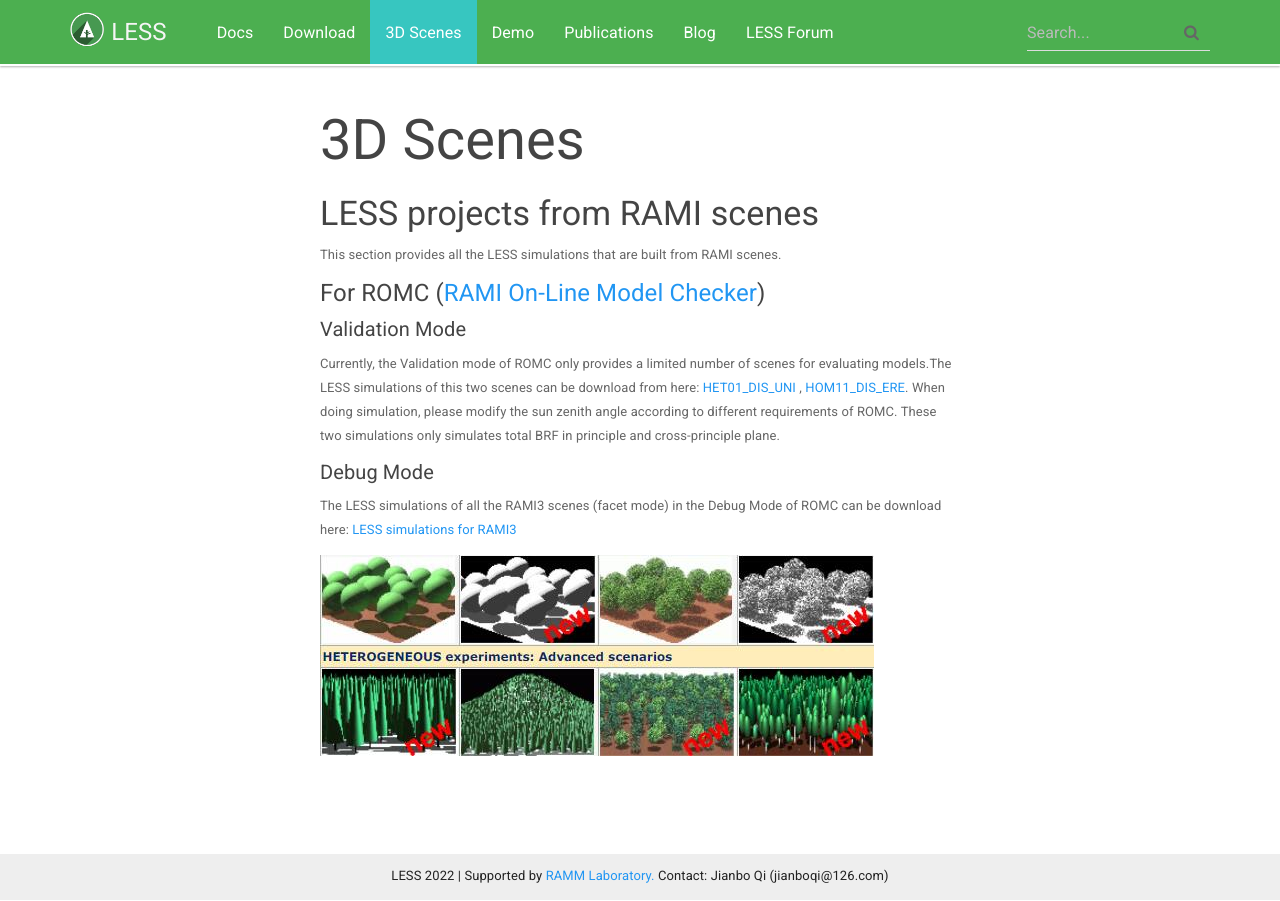
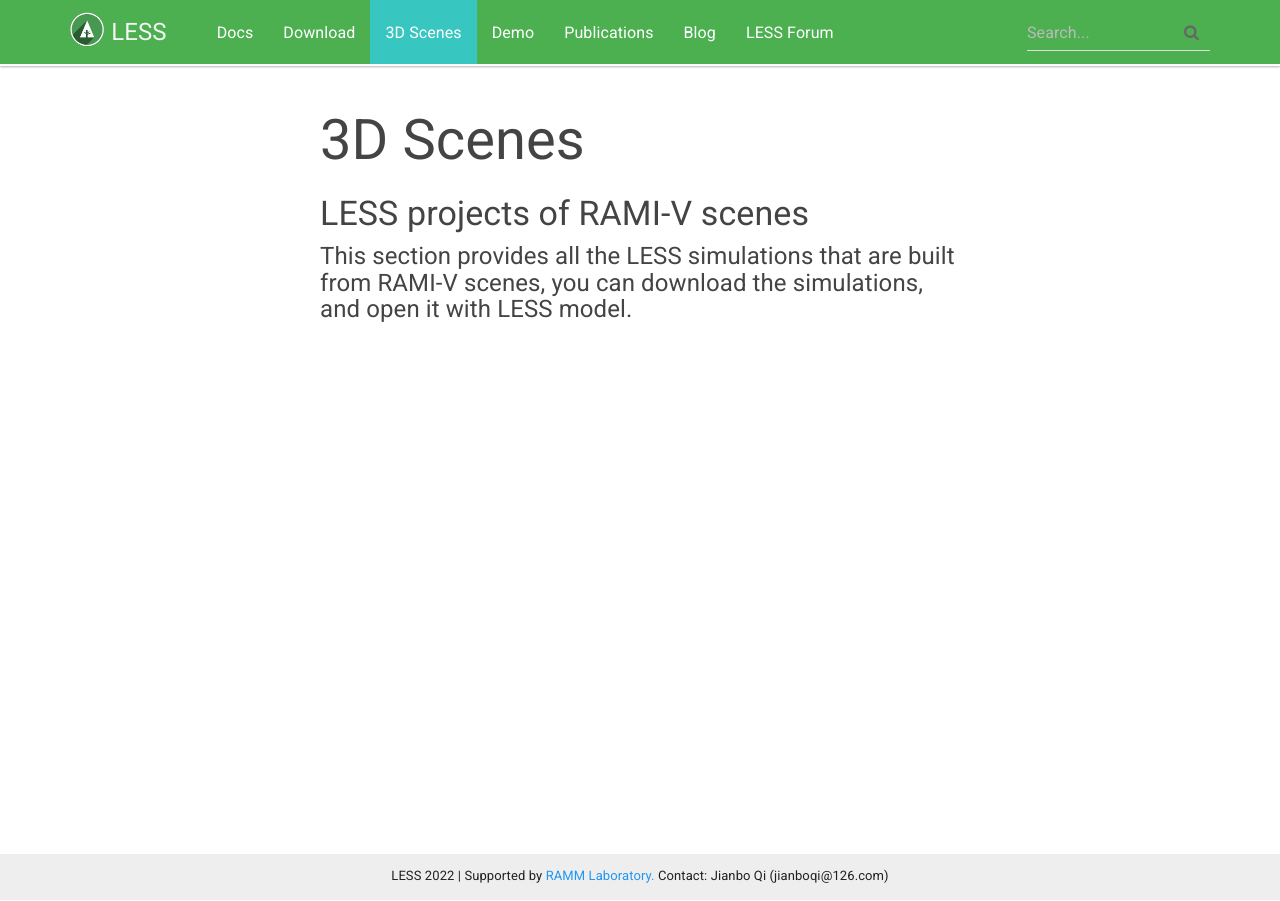
Before and after one commit to jianboqi/jianboqi.github.io, a Jekyll site: the page built from 3dscenes.md, in a window 1280 px wide. Built offline with Jekyll 4.4.1, drawn with Linux system fonts in a browser that asks for light colours; nearby versions of some CDN libraries.

Commit message:
Update 3dscenes.md

```diff
--- a/3dscenes.md
+++ b/3dscenes.md
@@ -6,13 +6,5 @@
 published: true
 ---
 
-### LESS projects from RAMI scenes
-This section provides all the LESS simulations that are built from RAMI scenes.
-#### For ROMC ([RAMI On-Line Model Checker](http://romc.jrc.ec.europa.eu/WWW/PAGES/ROMC_Model/ROMC_Model_Menu.php))
-##### Validation Mode
-  Currently, the Validation mode of ROMC only provides a limited number of scenes for evaluating models.The LESS simulations of this two scenes can be download from here: [HET01_DIS_UNI](https://github.com/jianboqi/lessrt/releases/download/1.0/HET01_DIS_UNI.zip)  , [HOM11_DIS_ERE](https://github.com/jianboqi/lessrt/releases/download/1.0/HOM11_DIS_ERE.zip).
-  When doing simulation, please modify the sun zenith angle according to different requirements of ROMC. These two simulations only simulates total BRF in principle and cross-principle plane.
-##### Debug Mode
-The LESS simulations of all the RAMI3 scenes (facet mode) in the Debug Mode of ROMC can be download here: [LESS simulations for RAMI3](https://github.com/jianboqi/lessrt/releases/download/1.0/ForRAMI3DebugModeSimulatons.zip)
-
-![RAMI3](https://raw.githubusercontent.com/jianboqi/jianboqi.github.io/master/img/rami3.jpg)
+### LESS projects of RAMI-V scenes
+#### This section provides all the LESS simulations that are built from RAMI-V scenes, you can download the simulations, and open it with LESS model.
```
